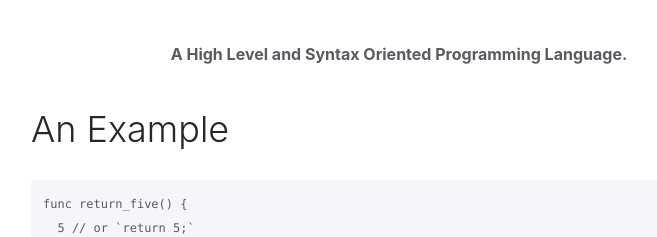
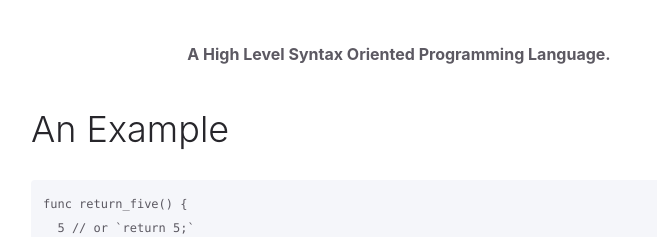
Before and after one commit to igloo-language/docs, a Jekyll site: the page built from index.markdown, in a window 1280 px wide. Shown: the part 500-737 px from the top of the page, without its empty margins (373-1030 px from the left). Built offline with Jekyll 4.4.1, drawn with Linux system fonts in a browser that asks for light colours.

Commit message:
Fixed line

```diff
--- a/index.markdown
+++ b/index.markdown
@@ -11,7 +11,7 @@ layout: home
 
 <br>
 
-<p align = 'center'><b>A High Level and Syntax Oriented Programming Language.</b></p>
+<p align = 'center'><b>A High Level Syntax Oriented Programming Language.</b></p>
 
 
 # An Example
```
